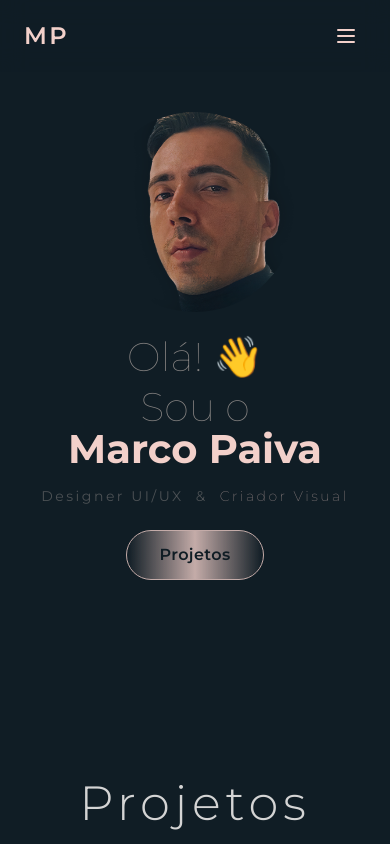
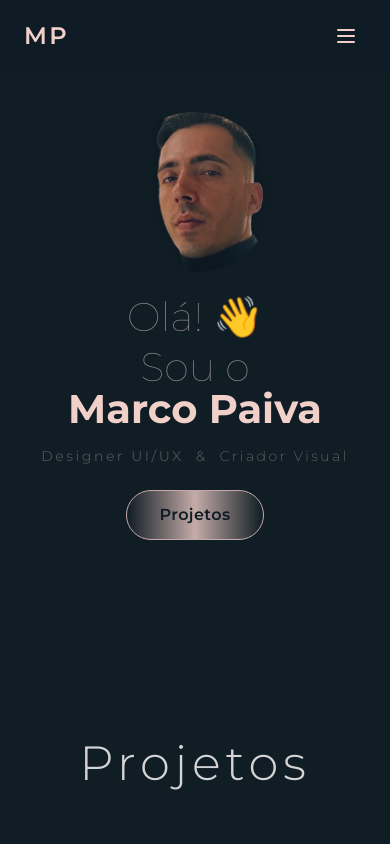
Before and after one commit to marcoaotrpaiva/portfolio, a Next.js app: page / in a window 390 px wide. Shown: the top 844 px of the page. Built offline with nearby package versions, Linux system fonts and the light colour scheme.

Commit message:
added responsivness fixes

```diff
--- a/components/Hero.tsx
+++ b/components/Hero.tsx
@@ -27,7 +27,7 @@ const Hero = () => {
   ];
 
   return (
-    <section id="home" className="h-auto md:h-screen bg-[#101D25] relative overflow-hidden pt-20">
+    <section id="home" className="w-screen overflow-x-hidden h-auto md:h-screen bg-[#101D25] relative pt-20">
       {/* Navbar */}
       <header className="fixed inset-x-0 top-0 z-50 backdrop-blur-md bg-[#101D25]/70">
         <div className="container mx-auto flex items-center justify-between px-6 sm:px-8 lg:px-20 py-4">
@@ -92,7 +92,7 @@ const Hero = () => {
       <div className="container mx-auto px-6 sm:px-8 lg:px-20 pt-8 pb-8">
         {/* Mobile image above text */}
         <motion.div
-          className="block md:hidden w-50 h-50 relative mx-auto mb-6 rounded-full overflow-hidden"
+          className="block md:hidden w-40 h-40 relative mx-auto mb-6 rounded-full overflow-hidden"
           initial={{ opacity: 0 }}
           animate={{ opacity: 1 }}
           transition={{ duration: 0.8, delay: 0.2 }}
```
